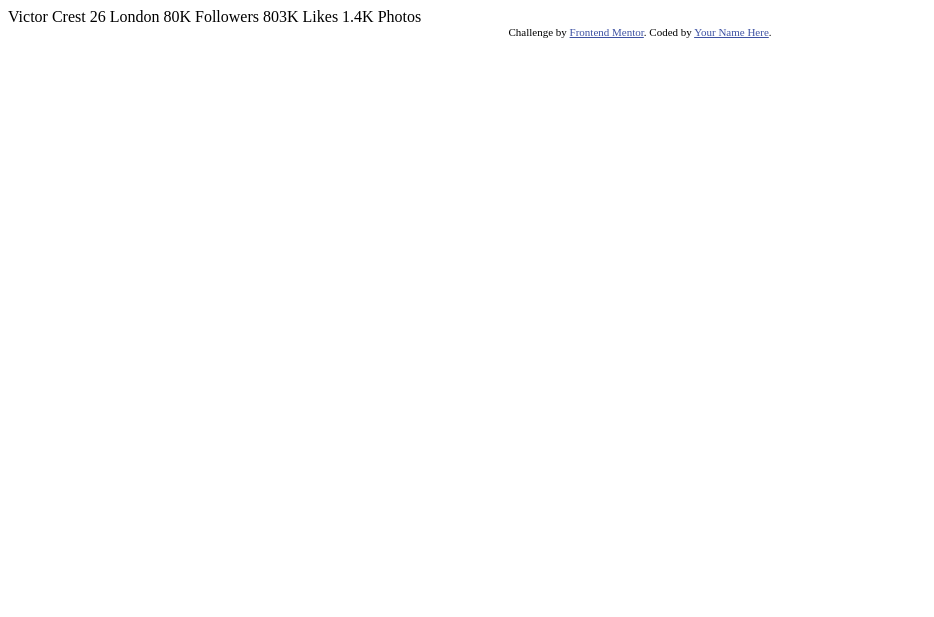
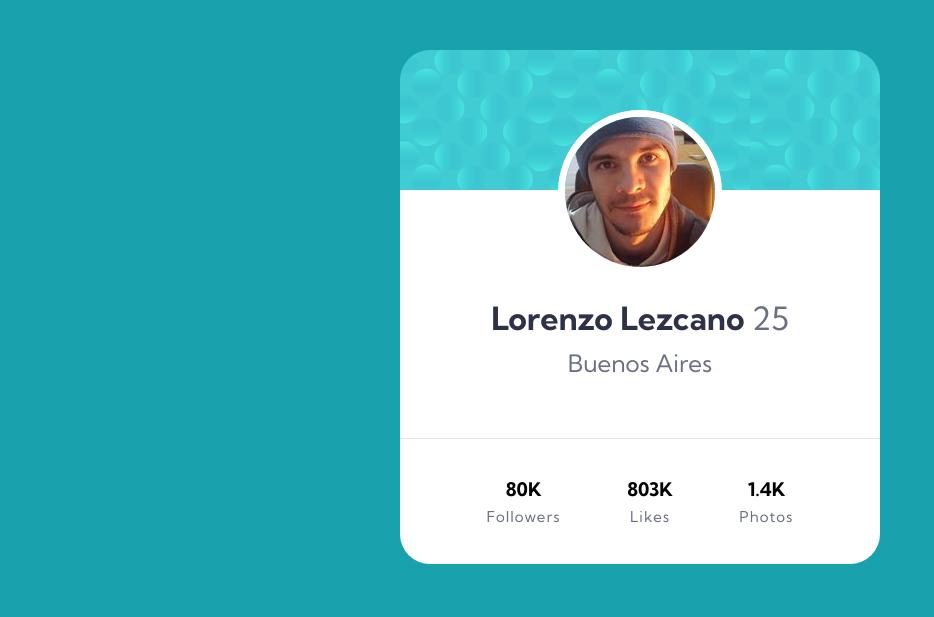
Before and after one commit to lordlez/socialScore, a plain HTML site: page index.html in a window 1280 px wide. Shown: the whole page, without its empty margins (0-934 px from the left). Drawn offline with Linux system fonts and the light colour scheme.

Commit message:
challenge complete

```diff
--- a/index.html
+++ b/index.html
@@ -5,6 +5,10 @@
   <meta name="viewport" content="width=device-width, initial-scale=1.0"> <!-- displays site properly based on user's device -->
 
   <link rel="icon" type="image/png" sizes="32x32" href="./images/favicon-32x32.png">
+  <link rel="stylesheet" href="styles.css">
+  <link rel="preconnect" href="https://fonts.gstatic.com">
+  <link rel="preconnect" href="https://fonts.gstatic.com">
+  <link href="https://fonts.googleapis.com/css2?family=Kumbh+Sans:wght@400;700&display=swap" rel="stylesheet">
 
   <title>Frontend Mentor | Profile card component</title>
 
@@ -14,22 +18,37 @@
     .attribution a { color: hsl(228, 45%, 44%); }
   </style>
 </head>
-<body>
-  Victor Crest
-  26
-  London
+<body class="body">
 
-  80K
-  Followers
+  <main class="card">
+    <img class="image" src="./images/lordlez.jpg" alt="">
+    <h1>
+      Lorenzo Lezcano
+      <span>25</span>
+    </h1>
 
-  803K
-  Likes
+    <h2>
+      Buenos Aires
+    </h2>
 
-  1.4K
-  Photos
-  <div class="attribution">
-    Challenge by <a href="https://www.frontendmentor.io?ref=challenge" target="_blank">Frontend Mentor</a>.
-    Coded by <a href="#">Your Name Here</a>.
-  </div>
+    <div class="social">
+      <h3>
+        80K
+        <small>Followers</small>
+      </h3>
+
+      <h3>
+        803K
+        <small>Likes</small>
+      </h3>
+
+      <h3>
+        1.4K
+        <small>Photos</small>
+      </h3>
+    </div>
+  </main>
+
+
 </body>
 </html>
--- /dev/null
+++ b/styles.css
@@ -0,0 +1,67 @@
+:root {
+    --dark-cyan: hsl(185, 75%, 39%);
+    --very-dark-desaturated-blue: hsl(229, 23%, 23%);
+    --ark-grayish-blue: hsl(227, 10%, 46%);
+}
+
+.body{
+    margin: 0;
+    background: var(--dark-cyan);
+    padding: 50px;
+    font-family: 'Kumbh Sans', sans-serif;
+    display: flex;
+    justify-content: center;
+}
+
+
+
+.card {
+    background: white url('./images/bg-pattern-card.svg') repeat-x;
+    border-radius: 30px;
+    text-align: center;
+    padding-top: 60px;
+    max-width: 480px;
+    flex-shrink: 0;
+    flex-grow: 1;
+
+}
+
+h1 {
+    margin: 0;
+    color: var(--very-dark-desaturated-blue);
+    margin-top: 20px;
+}
+
+.card h1 span {
+    color: var(--ark-grayish-blue);
+    font-weight: 400;
+}
+
+
+.card h2 {
+    color: var(--ark-grayish-blue);
+    font-weight: 400;
+    margin-top: 10px;
+    margin-bottom: 60px;
+}
+
+.image{
+    border-radius: 50%;
+    border: 7px solid white;
+}
+
+.social{
+    display: flex;
+    justify-content: space-evenly;
+    border-top: 1px solid #e8e8e8;
+    padding: 20px 20px;
+}
+
+.social h3 small {
+    display: block;
+    color: var(--ark-grayish-blue);
+    letter-spacing: 1px;
+    font-size: 15px;
+    font-weight: 400;
+    margin-top: 6px;
+}
```
Also changed, not shown: images/lordlez.jpg (added).
